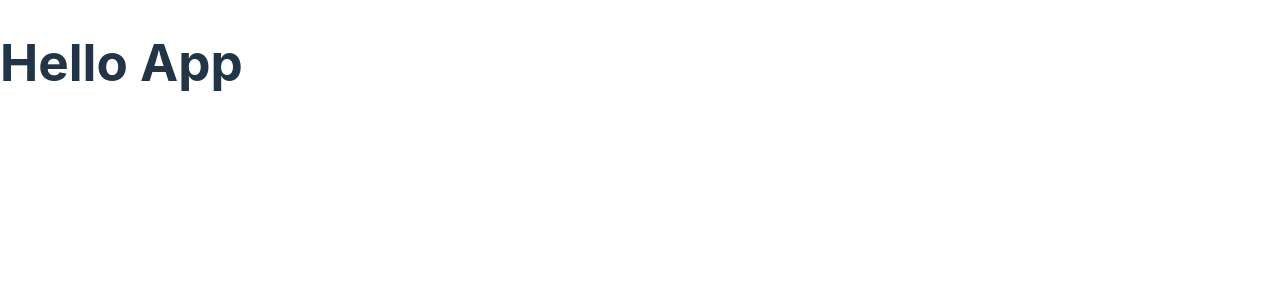
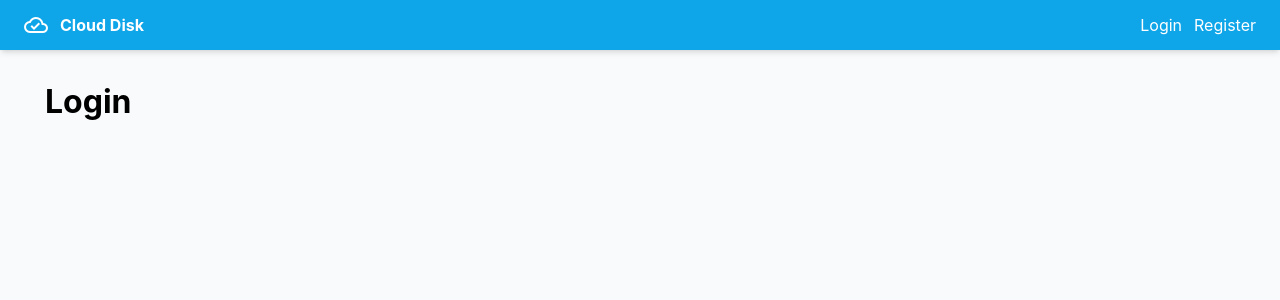
Before and after one commit to ihnatenkoo/MERN-Cloud-Disk, a React (Vite) app in the folder client/: page /login in a window 1280 px wide. Shown: the top 300 px of the page. Built offline with nearby package versions, Linux system fonts and the light colour scheme.

Commit message:
Create <Header/>, add routes

```diff
--- a/client/package.json
+++ b/client/package.json
@@ -11,10 +11,13 @@
 	},
 	"dependencies": {
 		"@reduxjs/toolkit": "^1.9.0",
+		"material-icons": "^1.12.1",
 		"react": "^18.2.0",
 		"react-dom": "^18.2.0",
 		"react-redux": "^8.0.5",
-		"redux": "^4.2.0"
+		"react-router-dom": "^6.4.3",
+		"redux": "^4.2.0",
+		"sass": "^1.56.0"
 	},
 	"devDependencies": {
 		"@types/node": "^18.11.9",
--- a/client/src/App.tsx
+++ b/client/src/App.tsx
@@ -1,5 +1,20 @@
-const App = () => {
-	return <h1>Hello App</h1>;
+import { FC } from 'react';
+import { BrowserRouter, Route, Routes } from 'react-router-dom';
+import Header from './components/Header/Header';
+
+const App: FC = () => {
+	return (
+		<BrowserRouter>
+			<Header />
+			<main>
+				<Routes>
+					<Route path="/" element={<h1>Main</h1>} />
+					<Route path="/register" element={<h1>Register</h1>} />
+					<Route path="/login" element={<h1>Login</h1>} />
+				</Routes>
+			</main>
+		</BrowserRouter>
+	);
 };
 
 export default App;
--- /dev/null
+++ b/client/src/components/Header/Header.module.scss
@@ -0,0 +1,30 @@
+.header {
+	padding: 0 24px;
+	margin-bottom: 40px;
+	height: 50px;
+
+	display: flex;
+	justify-content: space-between;
+
+	background-color: var(--blue);
+	box-shadow: 0 4px 6px -1px rgb(0 0 0 / 0.1), 0 2px 4px -2px rgb(0 0 0 / 0.1);
+
+	&__title {
+		font-size: 16px;
+		font-weight: 700;
+	}
+
+	&__intro,
+	&__nav {
+		color: var(--white);
+		display: flex;
+		align-items: center;
+		gap: 0 12px;
+	}
+
+	&__nav {
+		a:hover {
+			color: #fbbf24;
+		}
+	}
+}
--- /dev/null
+++ b/client/src/components/Header/Header.tsx
@@ -0,0 +1,21 @@
+import { FC } from 'react';
+import { Link } from 'react-router-dom';
+import s from './Header.module.scss';
+
+const Header: FC = () => {
+	return (
+		<header className={s.header}>
+			<Link to="/" className={s.header__intro}>
+				<span className="material-icons-outlined">cloud_done</span>
+				<h2 className={s.header__title}>Cloud Disk</h2>
+			</Link>
+
+			<nav className={s.header__nav}>
+				<Link to="/login">Login</Link>
+				<Link to="/register">Register</Link>
+			</nav>
+		</header>
+	);
+};
+
+export default Header;
--- a/client/src/index.css
+++ b/client/src/index.scss
@@ -1,38 +1,38 @@
+@import 'material-icons/iconfont/material-icons.css';
+
 :root {
 	font-family: Inter, Avenir, Helvetica, Arial, sans-serif;
 	font-size: 16px;
 	line-height: 24px;
 	font-weight: 400;
 
-	color-scheme: light dark;
-	color: rgba(255, 255, 255, 0.87);
-	background-color: #242424;
-
 	font-synthesis: none;
 	text-rendering: optimizeLegibility;
 	-webkit-font-smoothing: antialiased;
 	-moz-osx-font-smoothing: grayscale;
 	-webkit-text-size-adjust: 100%;
+
+	--blue: #0ea5e9;
+	--white: #fff;
+	--main-bg: #f9fafb;
 }
 
 a {
-	font-weight: 500;
-	color: #646cff;
+	color: inherit;
 	text-decoration: inherit;
-}
-a:hover {
-	color: #535bf2;
 }
 
 body {
 	margin: 0;
 	min-width: 320px;
 	min-height: 100vh;
+	background-color: var(--main-bg);
 }
 
-h1 {
-	font-size: 3.2em;
-	line-height: 1.1;
+h1,
+h2,
+h3 {
+	margin: 0;
 }
 
 button {
@@ -54,15 +54,9 @@ button:focus-visible {
 	outline: 4px auto -webkit-focus-ring-color;
 }
 
-@media (prefers-color-scheme: light) {
-	:root {
-		color: #213547;
-		background-color: #ffffff;
-	}
-	a:hover {
-		color: #747bff;
-	}
-	button {
-		background-color: #f9f9f9;
-	}
+main {
+	margin: 0 auto;
+	padding: 0 8px;
+	width: 1190px;
+	max-width: 100%;
 }
--- a/client/src/main.tsx
+++ b/client/src/main.tsx
@@ -3,7 +3,7 @@ import ReactDOM from 'react-dom/client';
 import { Provider } from 'react-redux';
 import { store } from './store';
 import App from './App';
-import './index.css';
+import './index.scss';
 
 ReactDOM.createRoot(document.getElementById('root') as HTMLElement).render(
 	<React.StrictMode>
```
Also changed, not shown: 1 other file (tests, documents, lock files or other folders).
